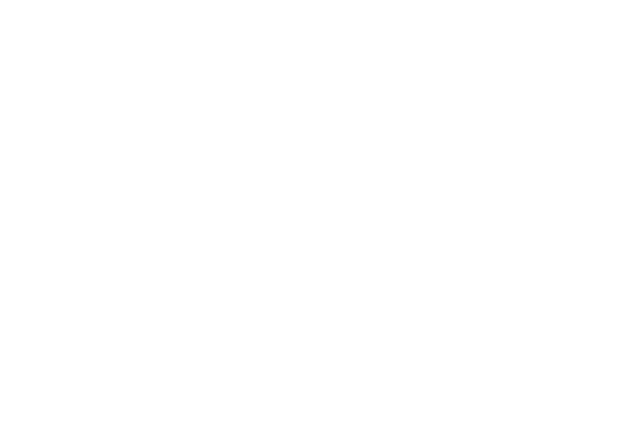
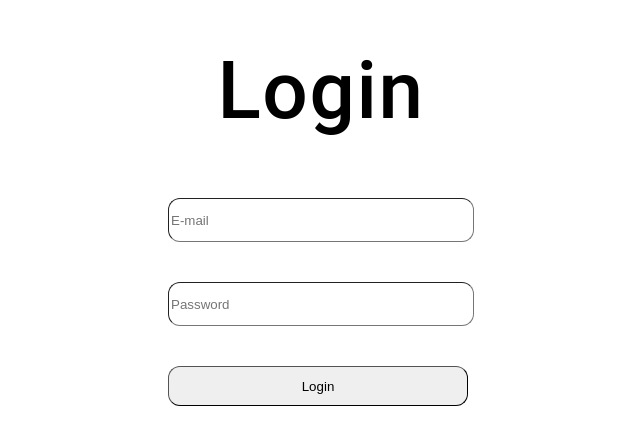
Before and after one commit to angelbt91/EGulfProjectNuclio-Frontend, a React (Create React App) app: page /login in a window 1280 px wide. Shown: the part 107-552 px from the top of the page, without its empty margins (319-959 px from the left). Built offline with nearby package versions, Linux system fonts and the light colour scheme.

Commit message:
EG97-13 login working, needs little fix

```diff
--- a/src/components/adbanner/adbanner.js
+++ b/src/components/adbanner/adbanner.js
@@ -4,7 +4,7 @@
 const AdBanner = () => {
     return (
         <div className="_adContainer">
-            <img src={Anunsio}></img>
+            <img src={Anunsio} alt=""></img>
             <span>Cada semana, nuevas ofertas</span>
         </div>
     )
--- a/src/components/botonlogin/botonlogin.css
+++ b/src/components/botonlogin/botonlogin.css
@@ -1,4 +1,4 @@
-._loginContainer > button{
+._loginbuttonContainer > button{
     margin-left: 19px;
     width: 141px;
     height: 38px;
@@ -6,7 +6,7 @@
     border: none;
 }
 
-._loginContainer > button > span {
+._loginbuttonContainer > button > span {
     width: 48px;
     height: 14px;
     font-family: Roboto;
--- a/src/components/botonlogin/botonlogin.js
+++ b/src/components/botonlogin/botonlogin.js
@@ -1,5 +1,6 @@
 import './botonlogin.css'
 import { useHistory } from "react-router-dom";
+import { useState } from 'react';
 
 
 
@@ -8,8 +9,9 @@
     const history = useHistory();
 
     return(
-        <div className="_loginContainer">
-            <button onClick = {() => history.push('/login')}> <span>LOGIN</span></button>
+        <div className="_loginbuttonContainer">
+            {localStorage.getItem("token")=="" && <button onClick = {() => history.push('/login')}> <span>LOGIN</span></button>}
+            {localStorage.getItem("token")!="" && <button onClick = {() => localStorage.setItem("token","")}> <span>LOGOUT</span></button>}
         </div>
 
     );
--- /dev/null
+++ b/src/components/loginform/loginform.css
@@ -0,0 +1,46 @@
+._loginformContainer{
+    display: flex;
+    flex-direction: column;
+    align-items: center;
+    justify-content: space-evenly;
+}
+._loginformContainer > form {
+    display: flex;
+    flex-direction: column;
+}
+
+._loginformContainer > span {
+    padding: 80px;
+    font-family: Roboto;
+    font-style: normal;
+    font-weight: 500;
+    font-size: 80px;
+    line-height: 14px;
+/* identical to box height */
+    display: flex;
+    align-items: center;
+    letter-spacing: 0.02em;
+}
+
+._loginformContainer > form > input {
+    width : 300px;
+    height: 40px;
+    border-radius: 12px;
+    outline: none;
+    border-width: 1px;
+    margin: 20px;
+}
+
+._loginformContainer > img {
+    width: 120%;
+}
+
+._alertText {
+    animation: hide 1s linear 5s 1 forwards;
+}
+
+@keyframes hide {
+    to {
+        opacity: 0;
+    }
+}
--- /dev/null
+++ b/src/components/loginform/loginform.js
@@ -0,0 +1,56 @@
+import './loginform.css';
+import React from 'react';
+import { useForm } from 'react-hook-form';
+import {useHistory} from 'react-router-dom';
+
+
+const LoginForm = () => {
+    const {register, handleSubmit,formState: {errors} } = useForm();
+    const history = useHistory();
+    const onSubmit = data => {
+        const jsondata = JSON.stringify(data);
+        if(JSON.stringify(errors)!="{}"){
+            alert(JSON.stringify(errors));
+        }
+        else{
+            fetch("http://localhost:5001/auth/login", {
+                method: 'POST',
+                headers: {
+                    'Content-Type': 'application/json'
+                },
+                body: jsondata
+                })
+            .then (res => res.json())
+            .then ((json) => {
+                localStorage.setItem("token",json);
+                if(JSON.stringify(errors)=="{}") history.push("/");
+            }) //se guarda en local storage. Como hemos modificado el create, recuerda que el json devuelto es el token. Puedes mirar la función create del controlador
+            .catch((errors) => alert(JSON.stringify(errors)));
+        }
+    }
+    //Necesita fixearse pq deberia salir solo durante unos segundos
+    return (
+        <div className = "_loginformContainer">
+            <span> Login </span>
+            <form onSubmit={handleSubmit(onSubmit)}>
+                <input id = "email" aria-invalid = {errors.email ? "true":"false"} type = "text" placeholder = "E-mail" {...register("email",{required:true, pattern: /^\S+@\S+$/i})} />
+                {errors.email && errors.email.type == "required" && (
+                <span className="_alertText" role="alert">E-mail required!</span>
+                )}
+                {errors.email && errors.email.type == "pattern" && (
+                    <span className="_alertText" role="alert">Incorrect E-mail format!</span>
+                )}
+                <input id = "password" aria-invalid = {errors.password ? "true":"false"} type = "text" placeholder = "Password" {...register("password",{required:true, minLength: 6})} />
+                {errors.password && errors.password.type == "required" && (
+                    <span className="_alertText" role="alert">Password required!</span>
+                )}
+                {errors.password && errors.password.type == "minLength" && (
+                    <span className="_alertText" role="alert">Password must have at least 6 characters!</span>
+                )}
+                <input className="_buttonInput" type = "submit" value="Login"/>
+            </form>
+        </div>
+    )
+}
+
+export default LoginForm;
--- a/src/components/notifications/notifications.js
+++ b/src/components/notifications/notifications.js
@@ -4,7 +4,7 @@
 const Notifications = () =>{
     return(
         <div className = "_notifContainer">
-            <button type="submit"><img src={Campana}></img></button>
+            <button type="submit"><img src={Campana} alt=""></img></button>
             <span class="dot"></span>
         </div>
     );
--- a/src/components/searcher/searcher.js
+++ b/src/components/searcher/searcher.js
@@ -6,7 +6,7 @@
         <div className= "_searcherContainer">
             <div className= "_searchContainer" >
                 <input type = "text" placeholder="Buscar cualquier artículo"></input>
-                <button type = "submit"><img src={Lupita}></img></button>
+                <button type = "submit"><img src={Lupita} alt = "searchButton"></img></button>
             </div>
             <button type = "submit"><span>BUSCAR</span></button>
         </div>
--- a/src/components/shoppingCart/shoppingCart.js
+++ b/src/components/shoppingCart/shoppingCart.js
@@ -5,7 +5,7 @@
     return(
         <div className="_shopcartContainer">
             <button className="_shoppingButton">
-                <img src={Carrito}></img>
+                <img src={Carrito} alt=""></img>
                 <span className ="_spanShopping">SHOPPING CART</span>
             </button>
             <span className="_shopcartCounter">2</span>
--- a/src/pages/loginpage/loginpage.css
+++ b/src/pages/loginpage/loginpage.css
@@ -0,0 +1,7 @@
+._loginContainer{
+    padding: 22px;
+    display: flex;
+    align-items: center;
+    height: 600px;
+    justify-content: center;
+}
--- a/src/pages/loginpage/loginpage.js
+++ b/src/pages/loginpage/loginpage.js
@@ -1,9 +1,68 @@
 import './loginpage.css';
+import LoginForm from '../../components/loginform/loginform';
 
 const LoginPage = () => {
     return (
-        <div></div>
+        <div className="_loginContainer">
+            <LoginForm />
+        </div>
     )
 }
 
 export default LoginPage;
+
+/*import React from 'react';
+import { useForm } from 'react-hook-form';
+
+export default function App() {
+  const { register, handleSubmit, formState: { errors } } = useForm();
+  const onSubmit = data => console.log(data);
+  console.log(errors);
+
+  return (
+    <form onSubmit={handleSubmit(onSubmit)}>
+        <input type="text" placeholder="First name" {...register("First name", {required: true, maxLength: 80})} />
+        <input type="text" placeholder="Last name" {...register("Last name", {required: true, maxLength: 100})} />
+        <input type="text" placeholder="Email" {...register("Email", {required: true, pattern: /^\S+@\S+$/i})} />
+        <input type="tel" placeholder="Mobile number" {...register("Mobile number", {required: true, minLength: 6, maxLength: 12})} />
+        <select {...register("Title", { required: true })}>
+        <option value="Mr">Mr</option>
+        <option value="Mrs">Mrs</option>
+        <option value="Miss">Miss</option>
+        <option value="Dr">Dr</option>
+        </select>
+
+      <input {...register("Developer", { required: true })} type="radio" value="Yes" />
+      <input {...register("Developer", { required: true })} type="radio" value="No" />
+
+      <input type="submit" />
+    </form>
+  );
+}*/
+
+/*
+import * as React from "react";
+import { useForm } from "react-hook-form";
+import Headers from "./Header";
+
+export default function App() {
+  const { register, handleSubmit } = useForm();
+  const onSubmit = (data) => alert(JSON.stringify(data));
+
+  return (
+    <form onSubmit={handleSubmit(onSubmit)}>
+      <Headers />
+
+      <input {...register("firstName")} placeholder="First name" />
+      <input {...register("lastName")} placeholder="Last name" />
+      <select {...register("category")}>
+        <option value="">Select...</option>
+        <option value="A">Category A</option>
+        <option value="B">Category B</option>
+      </select>
+
+      <input type="submit" />
+    </form>
+  );
+}
+*/
--- a/src/pages/mainpage/mainpage.js
+++ b/src/pages/mainpage/mainpage.js
@@ -8,9 +8,9 @@
     return(
         <div className="App">
             <Header />
-            <hr className="_separatorLine1" size="1" width="20000 px" color="#D9D9D9"></hr>
+            <hr className="_separatorLine1" size="1" width="99.9%" color="#D9D9D9"></hr>
             <TabHeader />
-            <hr className="_separatorLine2" size="1" width="20000 px" color="#D9D9D9"></hr>
+            <hr className="_separatorLine2" size="1" width="99.9%" color="#D9D9D9"></hr>
             <AdBanner />
             <Roll tittle="Anuncios"/>
             <Roll tittle="Televisores"/>
```
